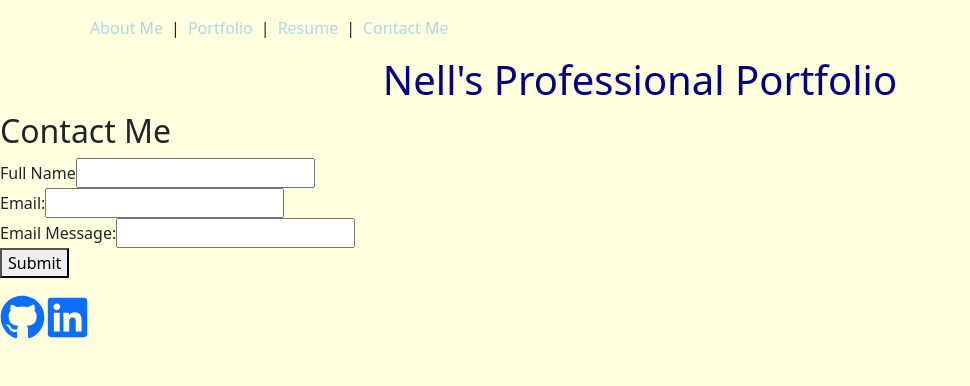
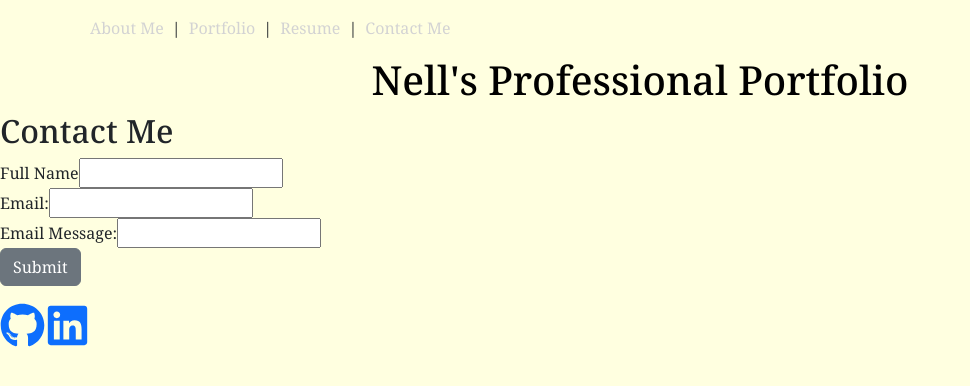
Before and after one commit to nvanschaack/React-Professional-Portfolio, a React (Vite) app: page /Contactme in a window 1280 px wide. Shown: the top 386 px of the page, without its empty margins (0-970 px from the left). Built offline with nearby package versions, Linux system fonts and the light colour scheme.

Commit message:
added styling to main.css and added _redirects file to public folder

```diff
--- a/src/App.css
+++ /dev/null
@@ -1,3 +0,0 @@
-body {
-    background-color: lightyellow;
-}
--- /dev/null
+++ b/src/Main.css
@@ -0,0 +1,6 @@
+@import url('https://fonts.googleapis.com/css2?family=Montserrat:ital,wght@0,100..900;1,100..900&family=Noto+Serif:ital,wght@0,100..900;1,100..900&display=swap');
+
+body {
+    background-color: lightyellow;
+    font-family: "Noto Serif", sans-serif;
+}
--- a/src/components/Header.jsx
+++ b/src/components/Header.jsx
@@ -3,7 +3,7 @@ import React from 'react'
 const style = {
     header: {
         textAlign: 'center',
-        color: 'navy'
+        color: 'black'
     }
 }
 
--- a/src/components/NavBar.jsx
+++ b/src/components/NavBar.jsx
@@ -4,7 +4,7 @@ import { Nav, Navbar, Container } from 'react-bootstrap';
 
 const style = {
     navbar: {
-        color: 'lightBlue',
+        color: 'lightGrey',
     }
 }
 export default function NavBarEl({ currentPage }) {
--- a/src/components/pages/ContactMe.jsx
+++ b/src/components/pages/ContactMe.jsx
@@ -1,4 +1,5 @@
 import React, { useState } from 'react'
+import Button from 'react-bootstrap/Button';
 
 export default function ContactMe() {
 
@@ -58,7 +59,7 @@ export default function ContactMe() {
               // onBlur={handleBlurForm}
             />
           </div>
-          <button type='submit'>Submit</button>
+          <Button variant="secondary" type='submit'>Submit</Button>
         </form>
       </section>
     )
--- a/src/main.jsx
+++ b/src/main.jsx
@@ -7,7 +7,7 @@ import AboutMe from './components/pages/AboutMe.jsx'
 import ContactMe from './components/pages/ContactMe.jsx'
 import Resume from './components/pages/Resume.jsx'
 import 'bootstrap/dist/css/bootstrap.min.css';
-import './App.css'
+import './Main.css'
 
 const router = createBrowserRouter([
   {
```
Also changed, not shown: 2 other files (tests, documents, lock files or other folders).
